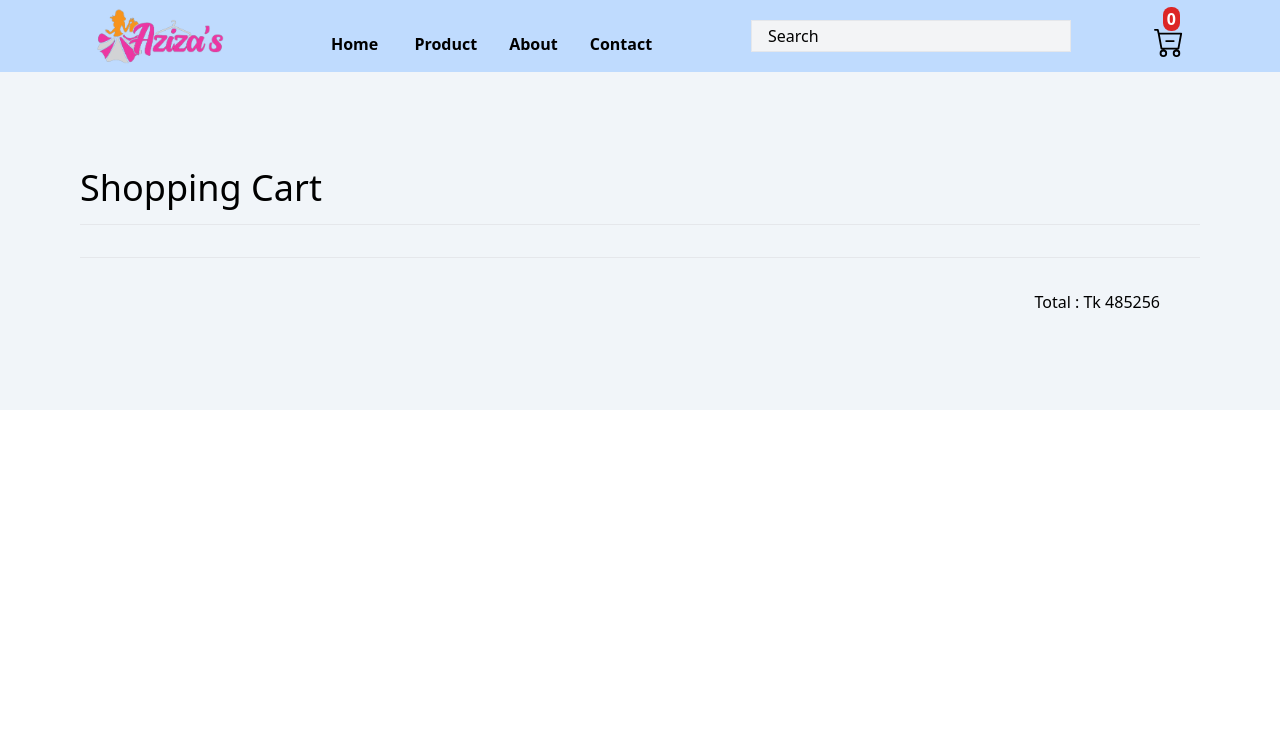
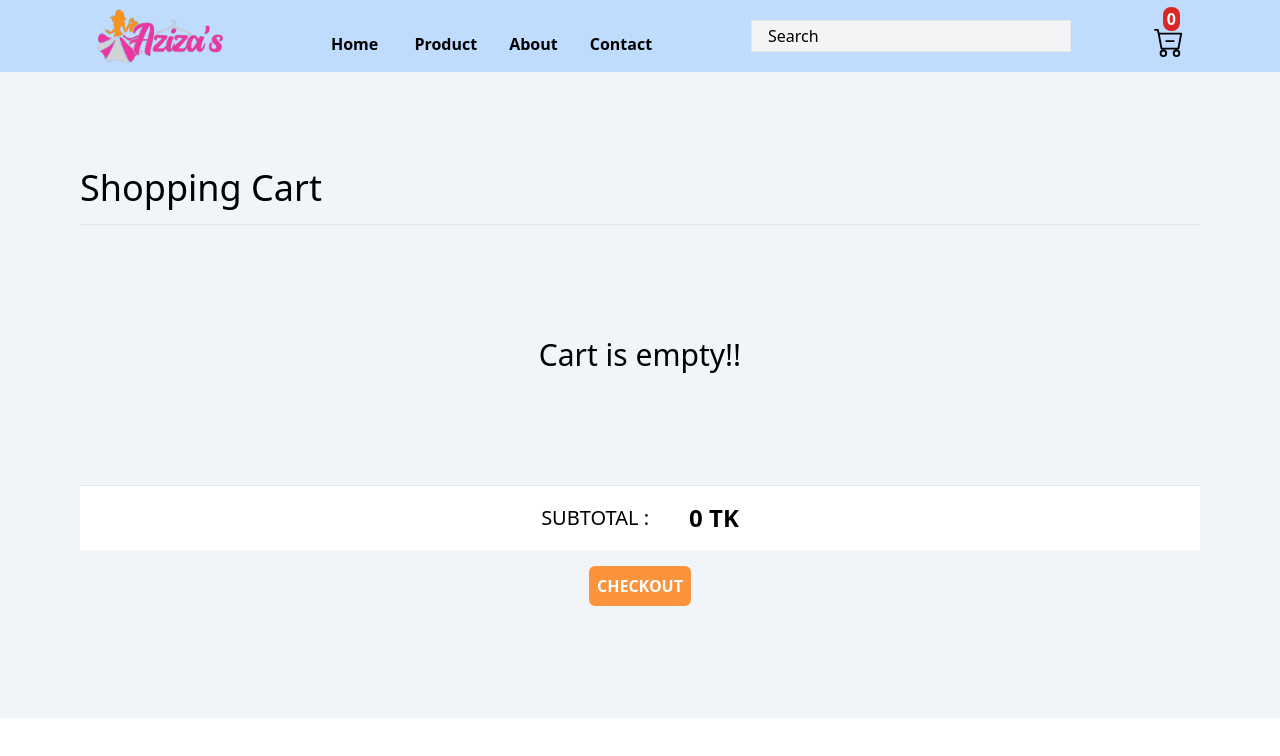
Before and after one commit to Tareq-dev/aziza-fashion, a React (Create React App) app: page /cart in a window 1280 px wide. Shown: the top 756 px of the page. Built offline with nearby package versions, Linux system fonts and the light colour scheme.

Commit message:
cart complete

```diff
--- a/src/App.js
+++ b/src/App.js
@@ -12,14 +12,60 @@ function App() {
 
   const [cart, setCart] = useState([]);
 
+
+
+  // Add to cart logic
+
   const addToCard = (product) => {
-    const newCart = [...cart, product]
-    const unique = newCart.filter((value, index) => {
-      return newCart.indexOf(value) === index
-    })
-    setCart(unique);
+    const exist = cart.find((x) => x._id === product._id);
 
-  }
+
+    // const unique = newCart.filter((value, index) => {
+    //   return newCart.indexOf(value) === index
+    // })
+
+    if (exist) {
+      setCart(
+        cart.map((x) =>
+          x._id === product._id ? { ...exist, quantity: exist.quantity + 1 } : x
+        )
+      );
+    } else {
+      setCart([...cart, { ...product, quantity: 1 }]);
+    }
+  };
+
+
+
+  // Remove item from cart logic
+  const onRemoveItem = (product) => {
+    const exist = cart.find((x) => x._id === product._id);
+    if (exist.quantity === 1) {
+      setCart(cart.filter((x) => x._id !== product._id));
+    } else {
+      setCart(
+        cart.map((x) =>
+          x._id === product._id ? { ...exist, quantity: exist.quantity - 1 } : x
+        )
+      );
+    }
+  };
+
+  // Remove cart logic
+  const onRemoveCart = (product) => {
+    const exist = cart.find((x) => x._id === product._id);
+    if (exist) {
+      setCart(cart.filter((x) => x._id !== product._id));
+    } else {
+      setCart(
+        cart.map((x) =>
+          x._id === product._id ? { ...exist, quantity: exist.quantity - 1 } : x
+        )
+      );
+    }
+  };
+
+
 
   return (
     <div className='bg-slate-100'>
@@ -28,7 +74,7 @@ function App() {
         <Route path='/' element={<Home />} />
         <Route path='/products' element={<Products addToCard={addToCard} />} />
         <Route path='/singleProduct/:id' element={<SingleProducts addToCard={addToCard} />} />
-        <Route path='/cart' element={<Cart cart={cart} />} />
+        <Route path='/cart' element={<Cart cart={cart} addToCard={addToCard} onRemoveItem={onRemoveItem} onRemoveCart={onRemoveCart} />} />
       </Routes>
     </div>
 
--- a/src/Pages/Products/Products.js
+++ b/src/Pages/Products/Products.js
@@ -5,7 +5,7 @@ import Product from './Product';
 import useProducts from './../../Hooks/useProducts';
 
 
-function Products({addToCard, red}) {
+function Products({addToCard}) {
 
 
     const [products] = useProducts([]);
--- a/src/components/Cart/Cart.js
+++ b/src/components/Cart/Cart.js
@@ -1,17 +1,50 @@
 import React from 'react'
-import SingleCart from '../SingleCart/SingleCart'
+// import SingleCart from '../SingleCart/SingleCart'
 
-function Cart({ cart }) {
+function Cart({ cart, addToCard, onRemoveItem, onRemoveCart }) {
+
+    const itemsPrice = cart.reduce((a, c) => a + c.quantity * c.price, 0);
+
     return (
         <div className='py-24 px-20'>
             <h1 className='text-4xl pb-4'>Shopping Cart</h1>
 
             <hr />
             <div className='py-4'>
-                {cart.map(c => <SingleCart c={c} key={c._id} />)}
+                {cart.length === 0 && <div className='text-3xl text-center py-24'>Cart is empty!!</div>}
+                {cart.map(item => (
+                    <div item={item} key={item._id} className='flex h-20 items-center px-6 py-14 my-4 bg-white  rounded-md'>
+                        <img className='w-20 h-16' src={item.picture} alt="" />
+                        <p className='w-48 px-6 font-semibold'>{item.name}</p>
+                        <div className='px-0 text-center'>
+                            <p className='font-semibold py-2'>Price</p>
+                            <p>TK {item.price}</p>
+                        </div>
+                        <div className='px-14 text-center'>
+                            <p className='font-semibold py-2'>QTY</p>
+                            <div className='flex justify-between items-center'>
+                                <button onClick={() => onRemoveItem(item)} className='mx-10 h-8 w-8 cursor-pointer text-xl font-bold bg-slate-200 rounded-full'>-</button>
+                                <p> {item.quantity}</p>
+                                <button onClick={() => addToCard(item)} className='mx-10 h-8 w-8 cursor-pointer text-xl font-bold bg-slate-200 rounded-full'> +</button>
+                            </div>
+                        </div>
+                        <div className='px-20 text-center'>
+                            <p className='font-semibold py-2'>Total</p>
+                            <p>Tk {item.quantity * item.price} </p>
+                        </div>
+                        <button onClick={() => onRemoveCart(item)} className='px-20 text-center text-red-400'>Remove</button>
+                    </div>
+                ))}
             </div>
             <hr />
-            <p className='text-end mr-10 mt-8'>Total : Tk 485256</p>
+            <div className='bg-white py-4 flex justify-center items-center'>
+                <p className='text-end uppercase text-xl'>Subtotal :</p>
+                <p className='text-2xl font-bold ml-10'>{itemsPrice} TK</p>
+
+            </div>
+            <div className='flex justify-center items-center py-4'>
+            <button className='bg-orange-400 p-2 font-semibold text-white rounded-md' type="">CHECKOUT</button>
+            </div>
         </div>
     )
 }
--- a/src/components/SingleCart/SingleCart.js
+++ b/src/components/SingleCart/SingleCart.js
@@ -1,7 +1,7 @@
 import React from 'react'
 import { useState } from 'react';
 
-function SingleCart({ c }) {
+function SingleCart({ c, onRemove }) {
 
     const [qty, setQty] = useState("1")
     const increaseQty = () => {
@@ -39,7 +39,7 @@ function SingleCart({ c }) {
                 <p className='font-semibold py-2'>Total</p>
                 <p>Tk {total}</p>
             </div>
-            <p className='px-20 text-center text-red-400'>Remove</p>
+            <button onClick={() => onRemove(c)} className='px-20 text-center text-red-400'>Remove</button>
         </div>
     )
 }
```
